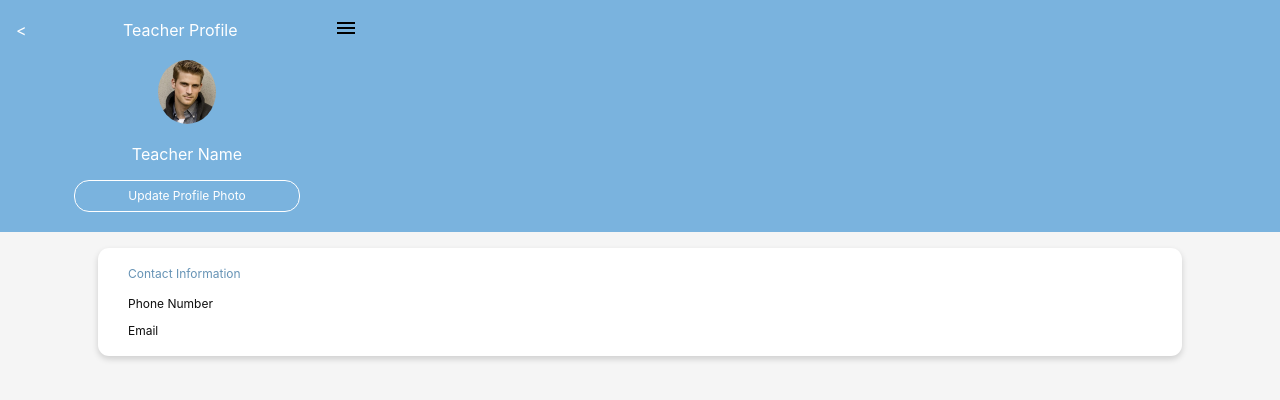
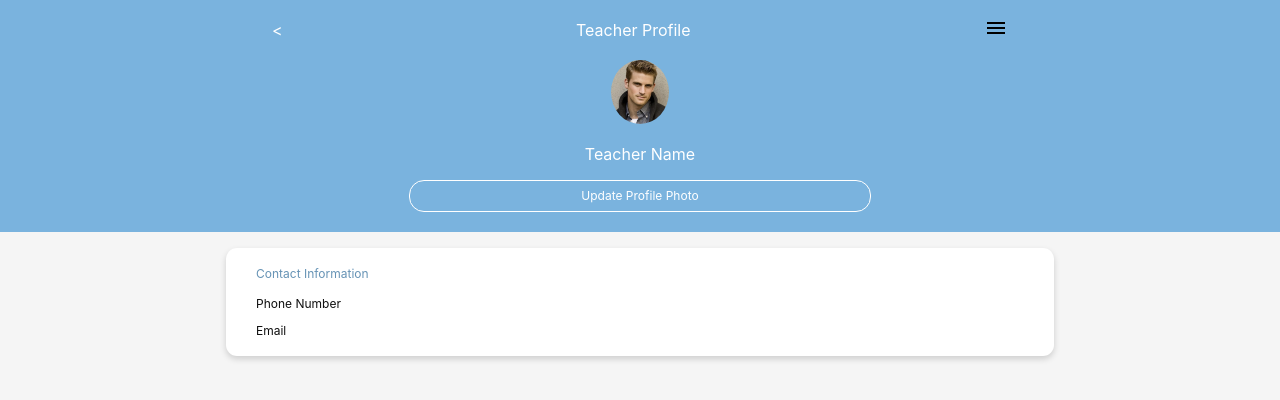
Before and after one commit to marieooq/interview-layout2, a React (Create React App) app: page /login in a window 1280 px wide. Shown: the top 400 px of the page. Built offline with nearby package versions, Linux system fonts and the light colour scheme.

Commit message:
modify the style of Login component

```diff
--- a/src/pages/Login/Login.jsx
+++ b/src/pages/Login/Login.jsx
@@ -8,6 +8,7 @@ const Login = () => {
   return (
     <div className={Style.container}>
       <div className={Style.header}>
+        <div className={Style.headerInner}>
           <nav>
             <ul>
               <li>
@@ -31,6 +32,7 @@ const Login = () => {
             </Link>
           </div>
         </div>
+      </div>
       <div className={Style.cardListContainer}>
         <div className={Style.card}>
           <div className={Style.contactInfo}>Contact Information</div>
--- a/src/pages/Login/Login.module.scss
+++ b/src/pages/Login/Login.module.scss
@@ -6,8 +6,13 @@ body {
 
     .header {
       width: 100%;
-      max-width: 374px;
+
       background-color: #7ab3de;
+
+      .headerInner {
+        min-width: 374px;
+        max-width: 768px;
+        margin: 0 auto;
         nav {
           ul {
             list-style: none;
@@ -33,6 +38,7 @@ body {
 
             li:last-child {
               padding-right: 16px;
+            }
           }
         }
       }
@@ -77,6 +83,7 @@ body {
       .card {
         background-color: #fff;
         width: 80%;
+        max-width: 768px;
         margin: 0 auto;
         padding: 18px 30px;
         border-radius: 11px;
```
Lines whose indentation alone changed are shown as unchanged.
